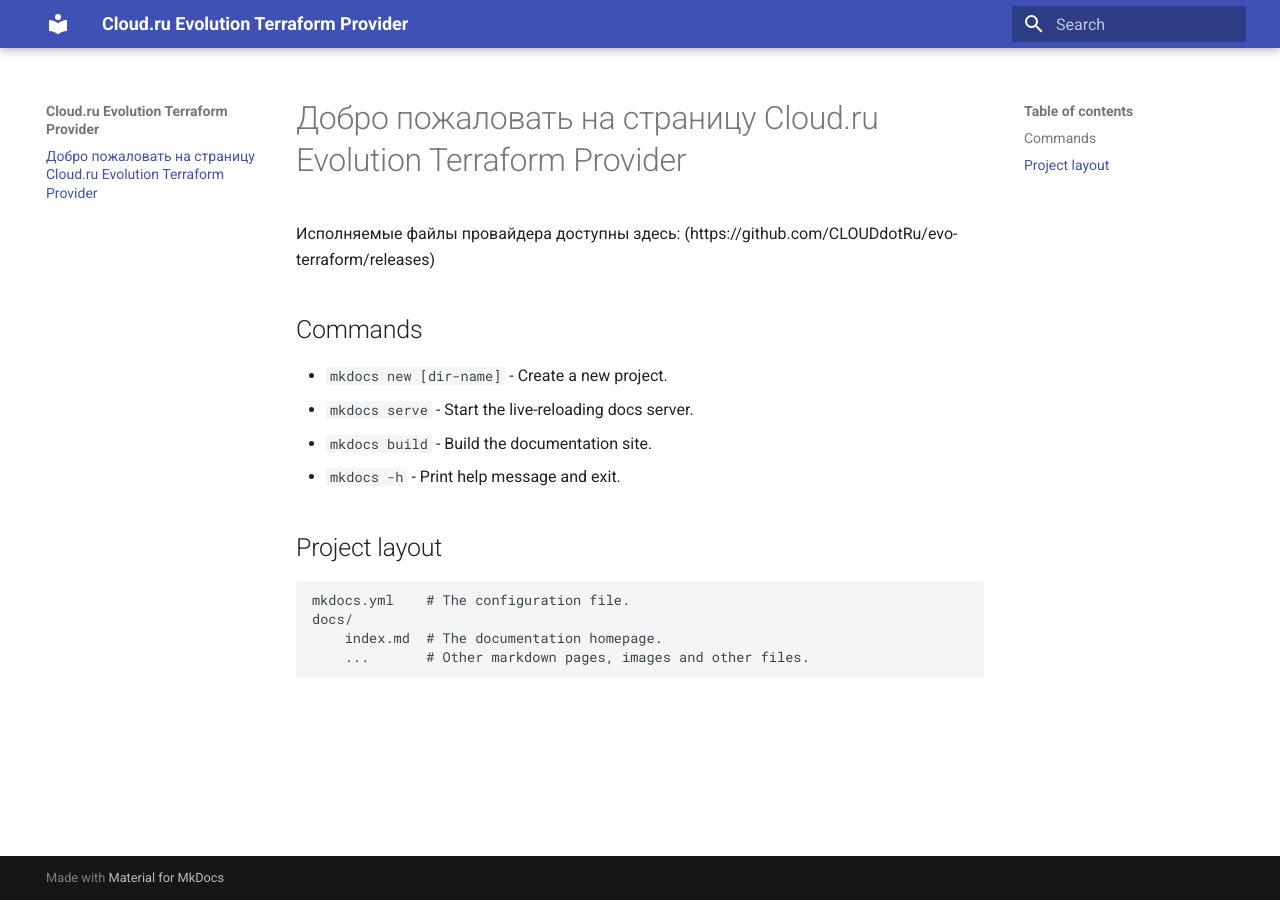
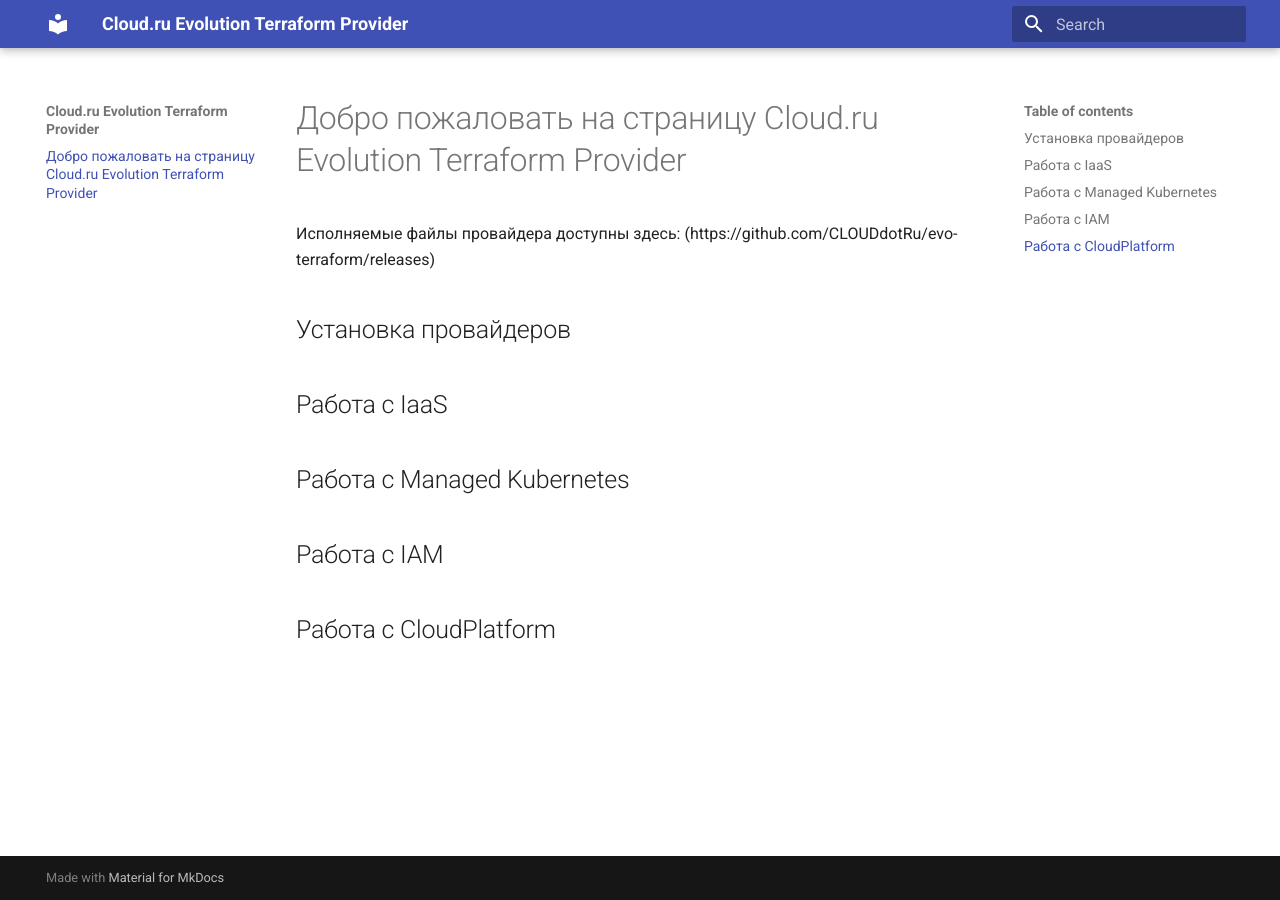
Before and after one commit to CLOUDdotRu/evo-terraform, an MkDocs documentation site: the page built from docs/index.md, in a window 1280 px wide. Built offline with MkDocs 1.6.1 and Material for MkDocs 9.7.7, drawn with Linux system fonts in a browser that asks for light colours.

Commit message:
Update index.md

```diff
--- a/docs/index.md
+++ b/docs/index.md
@@ -2,16 +2,20 @@
 
 Исполняемые файлы провайдера доступны здесь: (https://github.com/CLOUDdotRu/evo-terraform/releases)
 
-## Commands
+## Установка провайдеров
 
-* `mkdocs new [dir-name]` - Create a new project.
-* `mkdocs serve` - Start the live-reloading docs server.
-* `mkdocs build` - Build the documentation site.
-* `mkdocs -h` - Print help message and exit.
 
-## Project layout
 
-    mkdocs.yml    # The configuration file.
-    docs/
-        index.md  # The documentation homepage.
-        ...       # Other markdown pages, images and other files.
+## Работа с IaaS
+
+
+
+## Работа с Managed Kubernetes
+
+
+
+## Работа с IAM
+
+
+
+## Работа с CloudPlatform
```
